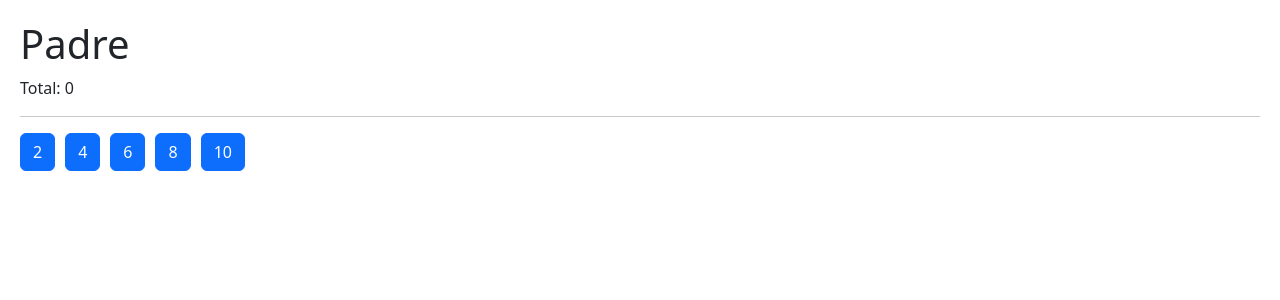
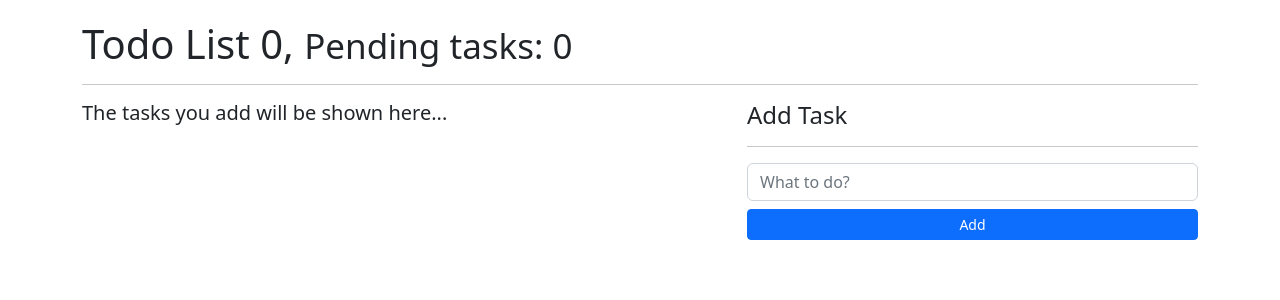
Before and after one commit to BraiamT/hooks-app, a React (Vite) app: page / in a window 1280 px wide. Shown: the top 300 px of the page. Built offline with nearby package versions, Linux system fonts and the light colour scheme.

Commit message:
Fin Seccion 10

```diff
--- /dev/null
+++ b/src/08-useReducer/TodoAdd.jsx
@@ -0,0 +1,39 @@
+import { useForm } from '../hooks/useForm';
+
+export const TodoAdd = ({ onNewTodo }) => {
+
+    const { onInputChange, onFormReset, task } = useForm({
+        task: ''
+    });
+
+    const onSubmit = (event) => {
+        event.preventDefault();
+        if (task.trim().length <= 1) return;
+
+        onNewTodo({
+            id: new Date().getTime(),
+            description: task.trim(),
+            done: false
+        });
+        onFormReset();
+    }
+
+    return (
+        <form onSubmit={ onSubmit } aria-label="add-todo-form">
+            <input
+                type="text"
+                placeholder="What to do?"
+                name="task"
+                value={ task }
+                onChange={ onInputChange }
+                className="form-control"
+            />
+            <div className="d-grid m-0">
+                <button
+                    type="submit"
+                    className="btn btn-primary btn-sm mt-2 me-0"
+                >Add</button>
+            </div>
+        </form>
+    )
+}
--- /dev/null
+++ b/src/08-useReducer/TodoApp.jsx
@@ -0,0 +1,32 @@
+import { useTodo } from '../hooks/useTodo';
+import { TodoAdd } from './TodoAdd';
+import { TodoList } from './TodoList';
+
+export const TodoApp = () => {
+
+    const { todos, handleNewTodo, handleDeleteTodo, handleToggleTodo, tasksCount, pendingTasksCount } = useTodo();
+
+    return (
+        <div className="container">
+            <h1>Todo List { tasksCount }, <small>Pending tasks: { pendingTasksCount }</small> </h1>
+            <hr />
+
+            <div className="row">
+                <div className="col-7">
+                    {
+                        todos.length > 0
+                            ? <TodoList todos={ todos } onDeleteTodo={ handleDeleteTodo } onToggleTodo={ handleToggleTodo }/>
+                            : <h5>The tasks you add will be shown here...</h5>
+                    }
+                </div>
+
+                <div className="col-5">
+                    <h4>Add Task</h4>
+                    <hr />
+
+                    <TodoAdd onNewTodo={ handleNewTodo }/>
+                </div>
+            </div>
+        </div>
+    )
+}
--- /dev/null
+++ b/src/08-useReducer/TodoItem.jsx
@@ -0,0 +1,16 @@
+
+export const TodoItem = ({ todo, onDeleteTodo, onToggleTodo }) => {
+    return (
+        <li className="list-group-item d-flex justify-content-between">
+            <span
+                className={`align-self-center${ todo.done ? ' text-decoration-line-through' : '' }`}
+                style={{ cursor: "pointer" }}
+                onClick={ () => onToggleTodo( todo.id ) }
+            >{ todo.description }</span>
+            <button
+                className="btn btn-outline-danger btn-sm me-0"
+                onClick={ () => onDeleteTodo(todo.id) }
+            >Delete</button>
+        </li>
+    )
+}
--- /dev/null
+++ b/src/08-useReducer/TodoList.jsx
@@ -0,0 +1,21 @@
+import { TodoItem } from "./TodoItem"
+
+export const TodoList = ({ todos = [], onDeleteTodo, onToggleTodo }) => {
+
+
+
+    return (
+        <ul className="list-group">
+            {
+                todos.map( todo => (
+                    <TodoItem
+                        key={ todo.id }
+                        todo={ todo }
+                        onDeleteTodo={ onDeleteTodo }
+                        onToggleTodo={ onToggleTodo }
+                    />
+                ))
+            }
+        </ul>
+    )
+}
--- /dev/null
+++ b/src/08-useReducer/intro-reducer.js
@@ -0,0 +1,31 @@
+
+const initialState = [{
+    id: 1,
+    todo: 'Recolectar la gema del Alma',
+    done: false
+}];
+
+const todoReducer = ( state = initialState, action = {} ) => {
+    if( action.type === '[TODO] add todo') {
+        return [...state, action.payload];
+    }
+
+    return state;
+};
+
+let todos = todoReducer();
+
+const newTodo = {
+    id: 2,
+    todo: 'Recolectar la gema del Poder',
+    done: false
+}
+
+const addTodoAction = {
+    type: '[TODO] add todo',
+    payload: newTodo
+}
+
+todos = todoReducer( todos, addTodoAction );
+
+console.log({ state: todos });
--- /dev/null
+++ b/src/08-useReducer/todoReducer.js
@@ -0,0 +1,27 @@
+
+export const todoReducer = ( state = [], action ) => {
+    switch ( action.type ) {
+        case '[TODO] Add Todo':
+            // throw new Error('Action.type = ABC falta su implementación');
+            return [...state, action.payload];
+
+        case '[TODO] Delete Todo':
+            return state.filter( todo => todo.id !== action.payload );
+
+        case '[TODO] Toggle Todo':
+            return state.map( todo => {
+
+                if ( todo.id === action.payload ) {
+                    return {
+                        ...todo,
+                        done: !todo.done
+                    }
+                }
+
+                return todo;
+            });
+
+        default:
+            return state;
+    }
+}
--- a/src/hooks/useCounter.js
+++ b/src/hooks/useCounter.js
@@ -1,4 +1,4 @@
-import { useState } from "react";
+import { useState } from 'react';
 
 export const useCounter = ( initialValue = 0 ) => {
 
--- /dev/null
+++ b/src/hooks/useTodo.js
@@ -0,0 +1,36 @@
+import { useEffect, useReducer } from 'react';
+import { todoReducer } from '../08-useReducer/todoReducer'
+
+const init = () => {
+    // Si el local storage regresa null, entonces []
+    return JSON.parse(localStorage.getItem('todos')) || [];
+}
+
+export const useTodo = () => {
+    const [ todos, dispatch ] = useReducer(todoReducer, [], init);
+
+    useEffect(() => {
+        localStorage.setItem('todos', JSON.stringify( todos ));
+    }, [todos]);
+
+    const handleNewTodo = ( todo ) => {
+        dispatch({type: '[TODO] Add Todo', payload: todo});
+    }
+
+    const handleDeleteTodo = ( id ) => {
+        dispatch({type: '[TODO] Delete Todo', payload: id});
+    }
+
+    const handleToggleTodo = ( id ) => {
+        dispatch({type: '[TODO] Toggle Todo', payload: id});
+    }
+
+    return {
+        todos,
+        handleNewTodo,
+        handleDeleteTodo,
+        handleToggleTodo,
+        tasksCount: todos.length,
+        pendingTasksCount: todos.filter( todo => !todo.done ).length
+    }
+}
--- a/src/main.jsx
+++ b/src/main.jsx
@@ -12,7 +12,9 @@ import { MemoHook } from './06-memos/MemoHook';
 import { Memorize } from './06-memos/Memorize';
 import { Padre } from './07-tarea-memo/Padre';
 import { HooksApp } from './HooksApp';
+// import './08-useReducer/intro-reducer'
 import './index.css';
+import { TodoApp } from './08-useReducer/TodoApp';
 
 ReactDOM.createRoot(document.getElementById('root')).render(
   // <React.StrictMode>
@@ -27,6 +29,7 @@ ReactDOM.createRoot(document.getElementById('root')).render(
     // <Memorize />
     // <MemoHook />
     // <CallbackHook />
-    <Padre />
+    // <Padre />
+    <TodoApp />
   // </React.StrictMode>
 )
```
Also changed, not shown: src/hooks/useForm.js (line endings or trailing spaces).
